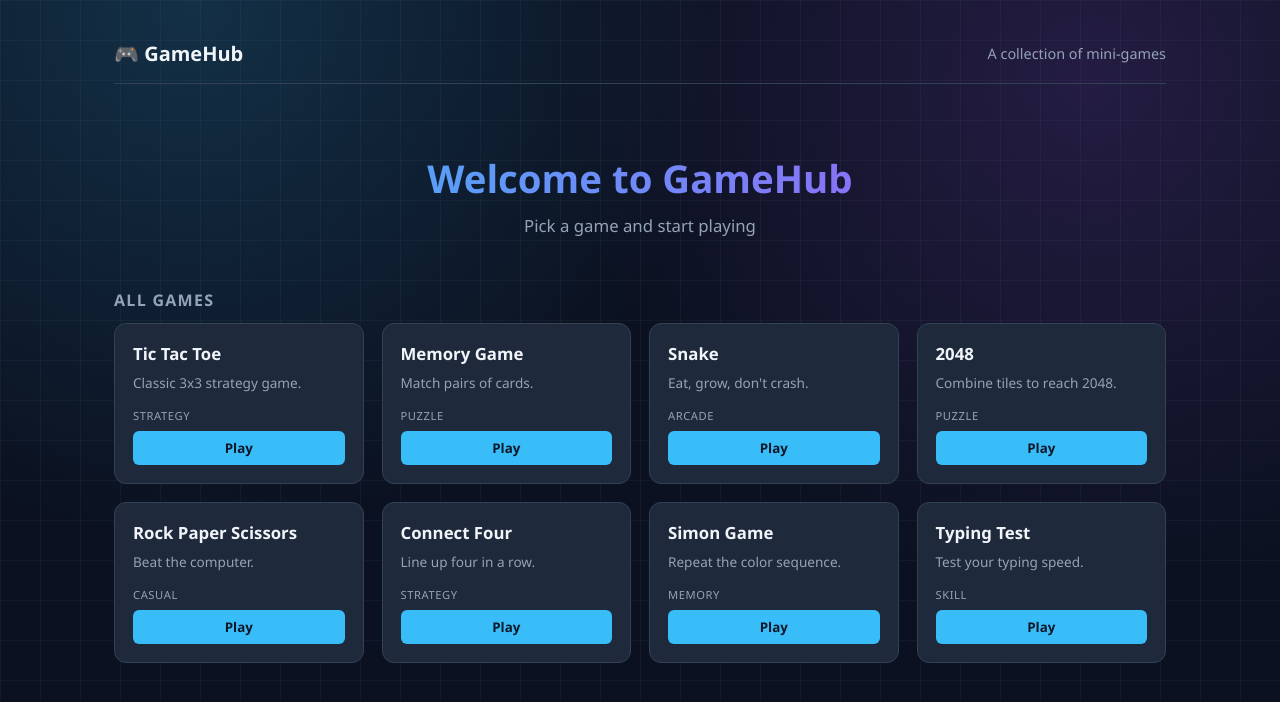
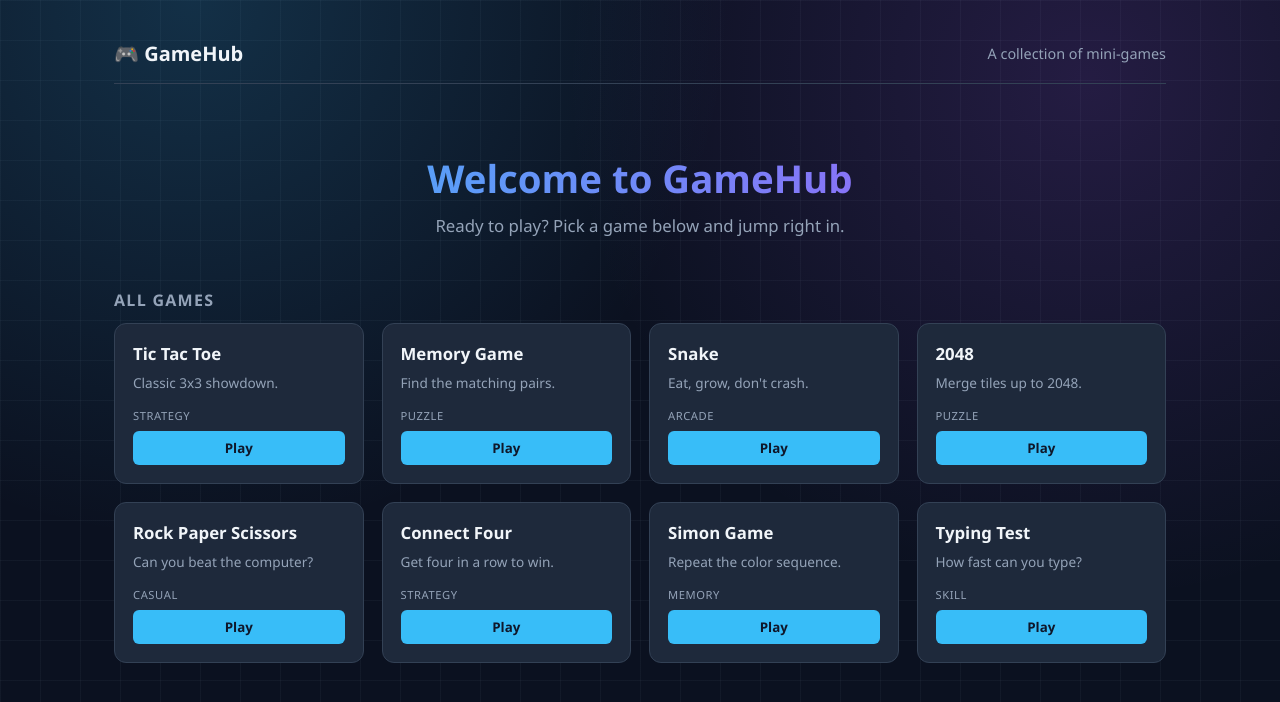
Before and after one commit to Rushiii007/GameHub, a React (Vite) app: page / in a window 1280 px wide. Shown: the top 702 px of the page. Built offline with nearby package versions, Linux system fonts and the light colour scheme.

Commit message:
Update Home.jsx

```diff
--- a/src/pages/Home.jsx
+++ b/src/pages/Home.jsx
@@ -2,14 +2,14 @@ import Navbar from "../components/Navbar";
 import GameCard from "../components/GameCard";
 
 const games = [
-  { key: "tictactoe",   title: "Tic Tac Toe",        description: "Classic 3x3 strategy game.",        tag: "Strategy" },
-  { key: "memory",      title: "Memory Game",        description: "Match pairs of cards.",             tag: "Puzzle",  scoreKey: "memory_best" },
-  { key: "snake",       title: "Snake",              description: "Eat, grow, don't crash.",           tag: "Arcade",  scoreKey: "snake_best" },
-  { key: "2048",        title: "2048",               description: "Combine tiles to reach 2048.",      tag: "Puzzle",  scoreKey: "2048_best" },
-  { key: "rps",         title: "Rock Paper Scissors",description: "Beat the computer.",                tag: "Casual" },
-  { key: "connectfour", title: "Connect Four",       description: "Line up four in a row.",            tag: "Strategy" },
-  { key: "simon",       title: "Simon Game",         description: "Repeat the color sequence.",        tag: "Memory",  scoreKey: "simon_best" },
-  { key: "typing",      title: "Typing Test",        description: "Test your typing speed.",           tag: "Skill",   scoreKey: "typing_best" },
+  { key: "tictactoe",   title: "Tic Tac Toe",         description: "Classic 3x3 showdown.",        tag: "Strategy", icon: "⭕" },
+  { key: "memory",      title: "Memory Game",         description: "Find the matching pairs.",     tag: "Puzzle",   icon: "🧠", scoreKey: "memory_best" },
+  { key: "snake",       title: "Snake",               description: "Eat, grow, don't crash.",      tag: "Arcade",   icon: "🐍", scoreKey: "snake_best" },
+  { key: "2048",        title: "2048",                description: "Merge tiles up to 2048.",      tag: "Puzzle",   icon: "🔢", scoreKey: "2048_best" },
+  { key: "rps",         title: "Rock Paper Scissors", description: "Can you beat the computer?",   tag: "Casual",   icon: "✊" },
+  { key: "connectfour", title: "Connect Four",        description: "Get four in a row to win.",    tag: "Strategy", icon: "🔴" },
+  { key: "simon",       title: "Simon Game",          description: "Repeat the color sequence.",   tag: "Memory",   icon: "🎵", scoreKey: "simon_best" },
+  { key: "typing",      title: "Typing Test",         description: "How fast can you type?",        tag: "Skill",    icon: "⌨️", scoreKey: "typing_best" },
 ];
 
 export default function Home({ setGame }) {
@@ -19,7 +19,7 @@ export default function Home({ setGame }) {
 
       <div className="hero">
         <h1>Welcome to GameHub</h1>
-        <p>Pick a game and start playing</p>
+        <p>Ready to play? Pick a game below and jump right in.</p>
       </div>
 
       <h2 className="section-title">All Games</h2>
@@ -27,6 +27,7 @@ export default function Home({ setGame }) {
         {games.map((g) => (
           <GameCard
             key={g.key}
+            icon={g.icon}
             title={g.title}
             description={g.description}
             tag={g.tag}
```
